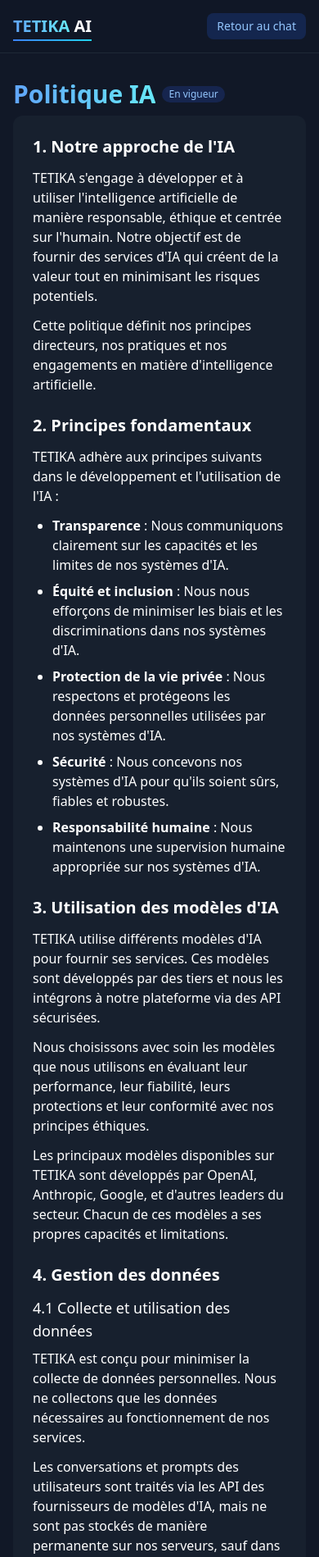
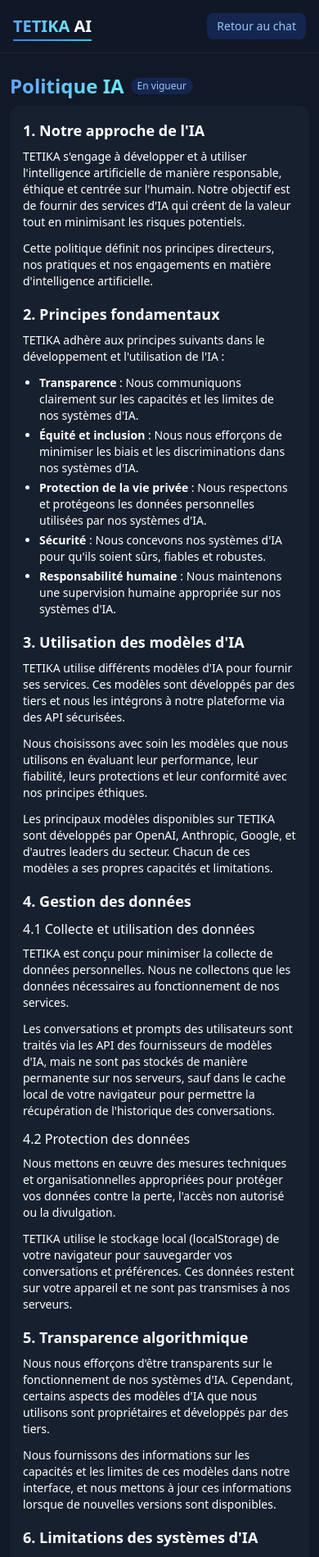
Before and after one commit to FandresenaR/tetika1, a Next.js app: page /politique-ia in a window 390 px wide. Shown: the top 1899 px of the page at 82% size. Built offline with nearby package versions, Linux system fonts and the light colour scheme.

Commit message:
CGU mobile update

```diff
--- a/app/cgu/page.tsx
+++ b/app/cgu/page.tsx
@@ -50,82 +50,82 @@
       </header>
 
       {/* Main content */}
-      <main className="max-w-4xl mx-auto p-4 py-8">
-        <h1 className="text-3xl font-bold mb-6">
+      <main className="max-w-4xl mx-auto p-3 sm:p-4 py-6 sm:py-8">
+        <h1 className="text-2xl sm:text-3xl font-bold mb-4 sm:mb-6">
           <span className="bg-clip-text text-transparent bg-gradient-to-r from-blue-400 to-cyan-300">
-            Conditions Générales d'Utilisation
+            Conditions Générales d&apos;Utilisation
           </span>
         </h1>
 
-        <div className={`space-y-6 rounded-xl p-6 ${theme === 'dark' ? 'bg-gray-800/50' : 'bg-white'}`}>
-          <section className="mb-6">
-            <h2 className="text-xl font-semibold mb-3">1. Présentation de l'application TETIKA</h2>
-            <p className="mb-3">
-              TETIKA est une interface de chat propulsée par l'intelligence artificielle qui permet aux utilisateurs d'interagir avec différents modèles de langage.
-              L'application est conçue pour offrir une expérience utilisateur fluide et intuitive tout en respectant la vie privée des utilisateurs.
+        <div className={`space-y-4 sm:space-y-6 rounded-xl p-4 sm:p-6 ${theme === 'dark' ? 'bg-gray-800/50' : 'bg-white'}`}>
+          <section className="mb-4 sm:mb-6">
+            <h2 className="text-lg sm:text-xl font-semibold mb-2 sm:mb-3">1. Présentation de l&apos;application TETIKA</h2>
+            <p className="mb-3 text-sm sm:text-base">
+              TETIKA est une interface de chat propulsée par l&apos;intelligence artificielle qui permet aux utilisateurs d&apos;interagir avec différents modèles de langage.
+              L&apos;application est conçue pour offrir une expérience utilisateur fluide et intuitive tout en respectant la vie privée des utilisateurs.
             </p>
-            <p>
-              Ces conditions générales d'utilisation s'appliquent à toute utilisation de l'application TETIKA. En utilisant notre service, vous acceptez de vous conformer à ces conditions.
+            <p className="text-sm sm:text-base">
+              Ces conditions générales d&apos;utilisation s&apos;appliquent à toute utilisation de l&apos;application TETIKA. En utilisant notre service, vous acceptez de vous conformer à ces conditions.
             </p>
           </section>
 
-          <section className="mb-6">
-            <h2 className="text-xl font-semibold mb-3">2. Accès et Utilisation</h2>
-            <p className="mb-3">
-              L'accès à TETIKA nécessite la configuration d'une clé API personnelle. L'utilisateur est responsable de la sécurité de cette clé.
+          <section className="mb-4 sm:mb-6">
+            <h2 className="text-lg sm:text-xl font-semibold mb-2 sm:mb-3">2. Accès et Utilisation</h2>
+            <p className="mb-3 text-sm sm:text-base">
+              L&apos;accès à TETIKA nécessite la configuration d&apos;une clé API personnelle. L&apos;utilisateur est responsable de la sécurité de cette clé.
             </p>
-            <p className="mb-3">
+            <p className="mb-3 text-sm sm:text-base">
               Vous vous engagez à ne pas utiliser TETIKA à des fins illégales ou interdites par les présentes conditions. Vous acceptez notamment de ne pas :
             </p>
-            <ul className="list-disc ml-6 space-y-1 mb-3">
-              <li>Utiliser l'application pour violer toute loi applicable</li>
+            <ul className="list-disc ml-5 sm:ml-6 space-y-1 mb-3 text-sm sm:text-base">
+              <li>Utiliser l&apos;application pour violer toute loi applicable</li>
               <li>Tenter de nuire au bon fonctionnement du service</li>
-              <li>Collecter des informations sur d'autres utilisateurs sans leur consentement</li>
-              <li>Utiliser l'application pour générer du contenu illégal, offensant, diffamatoire ou préjudiciable</li>
+              <li>Collecter des informations sur d&apos;autres utilisateurs sans leur consentement</li>
+              <li>Utiliser l&apos;application pour générer du contenu illégal, offensant, diffamatoire ou préjudiciable</li>
             </ul>
           </section>
 
-          <section className="mb-6">
-            <h2 className="text-xl font-semibold mb-3">3. Droits de Propriété Intellectuelle</h2>
-            <p className="mb-3">
-              L'application TETIKA, y compris son interface, son design, ses logos et son code source, est protégée par les droits de propriété intellectuelle.
-              L'utilisation de l'application ne vous confère aucun droit de propriété intellectuelle sur le service ou son contenu.
+          <section className="mb-4 sm:mb-6">
+            <h2 className="text-lg sm:text-xl font-semibold mb-2 sm:mb-3">3. Droits de Propriété Intellectuelle</h2>
+            <p className="mb-3 text-sm sm:text-base">
+              L&apos;application TETIKA, y compris son interface, son design, ses logos et son code source, est protégée par les droits de propriété intellectuelle.
+              L&apos;utilisation de l&apos;application ne vous confère aucun droit de propriété intellectuelle sur le service ou son contenu.
             </p>
-            <p>
-              Le contenu généré par les utilisateurs via l'application reste leur propriété, sous réserve des droits accordés aux modèles d'IA utilisés pour générer ce contenu.
+            <p className="text-sm sm:text-base">
+              Le contenu généré par les utilisateurs via l&apos;application reste leur propriété, sous réserve des droits accordés aux modèles d&apos;IA utilisés pour générer ce contenu.
             </p>
           </section>
 
-          <section className="mb-6">
-            <h2 className="text-xl font-semibold mb-3">4. Responsabilité</h2>
-            <p className="mb-3">
-              TETIKA est proposé "tel quel" sans garantie d'aucune sorte. Nous ne garantissons pas que l'application répondra à vos besoins spécifiques ou que son fonctionnement sera ininterrompu, sécurisé ou exempt d'erreurs.
+          <section className="mb-4 sm:mb-6">
+            <h2 className="text-lg sm:text-xl font-semibold mb-2 sm:mb-3">4. Responsabilité</h2>
+            <p className="mb-3 text-sm sm:text-base">
+              TETIKA est proposé &quot;tel quel&quot; sans garantie d&apos;aucune sorte. Nous ne garantissons pas que l&apos;application répondra à vos besoins spécifiques ou que son fonctionnement sera ininterrompu, sécurisé ou exempt d&apos;erreurs.
             </p>
-            <p className="mb-3">
-              L'utilisateur est seul responsable du contenu qu'il génère via l'application ainsi que de l'utilisation qu'il en fait.
+            <p className="mb-3 text-sm sm:text-base">
+              L&apos;utilisateur est seul responsable du contenu qu&apos;il génère via l&apos;application ainsi que de l&apos;utilisation qu&apos;il en fait.
             </p>
-            <p>
+            <p className="text-sm sm:text-base">
               Nous ne serons pas responsables des dommages directs, indirects, spéciaux, consécutifs ou punitifs résultant de votre utilisation ou de votre incapacité à utiliser TETIKA.
             </p>
           </section>
 
-          <section className="mb-6">
-            <h2 className="text-xl font-semibold mb-3">5. Modifications des Conditions</h2>
-            <p>
+          <section className="mb-4 sm:mb-6">
+            <h2 className="text-lg sm:text-xl font-semibold mb-2 sm:mb-3">5. Modifications des Conditions</h2>
+            <p className="text-sm sm:text-base">
               Nous nous réservons le droit de modifier ces conditions générales à tout moment. Les modifications entreront en vigueur dès leur publication.
-              Votre utilisation continue de l'application après la publication des modifications constitue votre acceptation de ces modifications.
+              Votre utilisation continue de l&apos;application après la publication des modifications constitue votre acceptation de ces modifications.
             </p>
           </section>
 
-          <section className="mb-6">
-            <h2 className="text-xl font-semibold mb-3">6. Loi Applicable</h2>
-            <p>
+          <section className="mb-4 sm:mb-6">
+            <h2 className="text-lg sm:text-xl font-semibold mb-2 sm:mb-3">6. Loi Applicable</h2>
+            <p className="text-sm sm:text-base">
               Les présentes conditions sont régies et interprétées conformément aux lois en vigueur, sans égard aux principes de conflits de lois.
             </p>
           </section>
         </div>
 
-        <p className="mt-8 text-center text-sm opacity-70">
+        <p className="mt-6 sm:mt-8 text-center text-xs sm:text-sm opacity-70">
           Dernière mise à jour : 8 mai 2025
         </p>
       </main>
--- a/app/politique-ia/page.tsx
+++ b/app/politique-ia/page.tsx
@@ -50,9 +50,9 @@
       </header>
 
       {/* Main content */}
-      <main className="max-w-4xl mx-auto p-4 py-8">
-        <div className="flex items-center gap-2 mb-2">
-          <h1 className="text-3xl font-bold">
+      <main className="max-w-4xl mx-auto p-3 sm:p-4 py-6 sm:py-8">
+        <div className="flex flex-wrap items-center gap-2 mb-2">
+          <h1 className="text-2xl sm:text-3xl font-bold">
             <span className="bg-clip-text text-transparent bg-gradient-to-r from-blue-400 to-cyan-300">
               Politique IA
             </span>
@@ -64,115 +64,115 @@
           </span>
         </div>
 
-        <div className={`space-y-6 rounded-xl p-6 ${theme === 'dark' ? 'bg-gray-800/50' : 'bg-white'}`}>
-          <section className="mb-6">
-            <h2 className="text-xl font-semibold mb-3">1. Notre approche de l'IA</h2>
-            <p className="mb-3">
-              TETIKA s'engage à développer et à utiliser l'intelligence artificielle de manière responsable, éthique et centrée sur l'humain.
-              Notre objectif est de fournir des services d'IA qui créent de la valeur tout en minimisant les risques potentiels.
+        <div className={`space-y-4 sm:space-y-6 rounded-xl p-4 sm:p-6 ${theme === 'dark' ? 'bg-gray-800/50' : 'bg-white'}`}>
+          <section className="mb-4 sm:mb-6">
+            <h2 className="text-lg sm:text-xl font-semibold mb-2 sm:mb-3">1. Notre approche de l&apos;IA</h2>
+            <p className="mb-3 text-sm sm:text-base">
+              TETIKA s&apos;engage à développer et à utiliser l&apos;intelligence artificielle de manière responsable, éthique et centrée sur l&apos;humain.
+              Notre objectif est de fournir des services d&apos;IA qui créent de la valeur tout en minimisant les risques potentiels.
             </p>
-            <p>
-              Cette politique définit nos principes directeurs, nos pratiques et nos engagements en matière d'intelligence artificielle.
+            <p className="text-sm sm:text-base">
+              Cette politique définit nos principes directeurs, nos pratiques et nos engagements en matière d&apos;intelligence artificielle.
             </p>
           </section>
 
-          <section className="mb-6">
-            <h2 className="text-xl font-semibold mb-3">2. Principes fondamentaux</h2>
-            <p className="mb-3">TETIKA adhère aux principes suivants dans le développement et l'utilisation de l'IA :</p>
-            <ul className="list-disc ml-6 space-y-2">
+          <section className="mb-4 sm:mb-6">
+            <h2 className="text-lg sm:text-xl font-semibold mb-2 sm:mb-3">2. Principes fondamentaux</h2>
+            <p className="mb-3 text-sm sm:text-base">TETIKA adhère aux principes suivants dans le développement et l&apos;utilisation de l&apos;IA :</p>
+            <ul className="list-disc ml-5 sm:ml-6 space-y-1 sm:space-y-2 text-sm sm:text-base">
               <li>
-                <strong>Transparence</strong> : Nous communiquons clairement sur les capacités et les limites de nos systèmes d'IA.
+                <strong>Transparence</strong> : Nous communiquons clairement sur les capacités et les limites de nos systèmes d&apos;IA.
               </li>
               <li>
-                <strong>Équité et inclusion</strong> : Nous nous efforçons de minimiser les biais et les discriminations dans nos systèmes d'IA.
+                <strong>Équité et inclusion</strong> : Nous nous efforçons de minimiser les biais et les discriminations dans nos systèmes d&apos;IA.
               </li>
               <li>
-                <strong>Protection de la vie privée</strong> : Nous respectons et protégeons les données personnelles utilisées par nos systèmes d'IA.
+                <strong>Protection de la vie privée</strong> : Nous respectons et protégeons les données personnelles utilisées par nos systèmes d&apos;IA.
               </li>
               <li>
-                <strong>Sécurité</strong> : Nous concevons nos systèmes d'IA pour qu'ils soient sûrs, fiables et robustes.
+                <strong>Sécurité</strong> : Nous concevons nos systèmes d&apos;IA pour qu&apos;ils soient sûrs, fiables et robustes.
               </li>
               <li>
-                <strong>Responsabilité humaine</strong> : Nous maintenons une supervision humaine appropriée sur nos systèmes d'IA.
+                <strong>Responsabilité humaine</strong> : Nous maintenons une supervision humaine appropriée sur nos systèmes d&apos;IA.
               </li>
             </ul>
           </section>
 
-          <section className="mb-6">
-            <h2 className="text-xl font-semibold mb-3">3. Utilisation des modèles d'IA</h2>
-            <p className="mb-3">
-              TETIKA utilise différents modèles d'IA pour fournir ses services. Ces modèles sont développés par des tiers et nous les intégrons à notre plateforme via des API sécurisées.
+          <section className="mb-4 sm:mb-6">
+            <h2 className="text-lg sm:text-xl font-semibold mb-2 sm:mb-3">3. Utilisation des modèles d&apos;IA</h2>
+            <p className="mb-3 text-sm sm:text-base">
+              TETIKA utilise différents modèles d&apos;IA pour fournir ses services. Ces modèles sont développés par des tiers et nous les intégrons à notre plateforme via des API sécurisées.
             </p>
-            <p className="mb-3">
+            <p className="mb-3 text-sm sm:text-base">
               Nous choisissons avec soin les modèles que nous utilisons en évaluant leur performance, leur fiabilité, leurs protections et leur conformité avec nos principes éthiques.
             </p>
-            <p>
-              Les principaux modèles disponibles sur TETIKA sont développés par OpenAI, Anthropic, Google, et d'autres leaders du secteur. Chacun de ces modèles a ses propres capacités et limitations.
+            <p className="text-sm sm:text-base">
+              Les principaux modèles disponibles sur TETIKA sont développés par OpenAI, Anthropic, Google, et d&apos;autres leaders du secteur. Chacun de ces modèles a ses propres capacités et limitations.
             </p>
           </section>
 
-          <section className="mb-6">
-            <h2 className="text-xl font-semibold mb-3">4. Gestion des données</h2>
-            <h3 className="text-lg font-medium mb-2">4.1 Collecte et utilisation des données</h3>
-            <p className="mb-3">
+          <section className="mb-4 sm:mb-6">
+            <h2 className="text-lg sm:text-xl font-semibold mb-2 sm:mb-3">4. Gestion des données</h2>
+            <h3 className="text-base sm:text-lg font-medium mb-2">4.1 Collecte et utilisation des données</h3>
+            <p className="mb-3 text-sm sm:text-base">
               TETIKA est conçu pour minimiser la collecte de données personnelles. Nous ne collectons que les données nécessaires au fonctionnement de nos services.
             </p>
-            <p className="mb-3">
-              Les conversations et prompts des utilisateurs sont traités via les API des fournisseurs de modèles d'IA, mais ne sont pas stockés de manière permanente sur nos serveurs, sauf dans le cache local de votre navigateur pour permettre la récupération de l'historique des conversations.
+            <p className="mb-3 text-sm sm:text-base">
+              Les conversations et prompts des utilisateurs sont traités via les API des fournisseurs de modèles d&apos;IA, mais ne sont pas stockés de manière permanente sur nos serveurs, sauf dans le cache local de votre navigateur pour permettre la récupération de l&apos;historique des conversations.
             </p>
 
-            <h3 className="text-lg font-medium mb-2 mt-4">4.2 Protection des données</h3>
-            <p className="mb-3">
-              Nous mettons en œuvre des mesures techniques et organisationnelles appropriées pour protéger vos données contre la perte, l'accès non autorisé ou la divulgation.
+            <h3 className="text-base sm:text-lg font-medium mb-2 mt-3 sm:mt-4">4.2 Protection des données</h3>
+            <p className="mb-3 text-sm sm:text-base">
+              Nous mettons en œuvre des mesures techniques et organisationnelles appropriées pour protéger vos données contre la perte, l&apos;accès non autorisé ou la divulgation.
             </p>
-            <p>
+            <p className="text-sm sm:text-base">
               TETIKA utilise le stockage local (localStorage) de votre navigateur pour sauvegarder vos conversations et préférences. Ces données restent sur votre appareil et ne sont pas transmises à nos serveurs.
             </p>
           </section>
 
-          <section className="mb-6">
-            <h2 className="text-xl font-semibold mb-3">5. Transparence algorithmique</h2>
-            <p className="mb-3">
-              Nous nous efforçons d'être transparents sur le fonctionnement de nos systèmes d'IA. Cependant, certains aspects des modèles d'IA que nous utilisons sont propriétaires et développés par des tiers.
+          <section className="mb-4 sm:mb-6">
+            <h2 className="text-lg sm:text-xl font-semibold mb-2 sm:mb-3">5. Transparence algorithmique</h2>
+            <p className="mb-3 text-sm sm:text-base">
+              Nous nous efforçons d&apos;être transparents sur le fonctionnement de nos systèmes d&apos;IA. Cependant, certains aspects des modèles d&apos;IA que nous utilisons sont propriétaires et développés par des tiers.
             </p>
-            <p>
+            <p className="text-sm sm:text-base">
               Nous fournissons des informations sur les capacités et les limites de ces modèles dans notre interface, et nous mettons à jour ces informations lorsque de nouvelles versions sont disponibles.
             </p>
           </section>
 
-          <section className="mb-6">
-            <h2 className="text-xl font-semibold mb-3">6. Limitations des systèmes d'IA</h2>
-            <p className="mb-3">
-              Les systèmes d'IA utilisés par TETIKA ont certaines limitations dont les utilisateurs doivent être conscients :
+          <section className="mb-4 sm:mb-6">
+            <h2 className="text-lg sm:text-xl font-semibold mb-2 sm:mb-3">6. Limitations des systèmes d&apos;IA</h2>
+            <p className="mb-3 text-sm sm:text-base">
+              Les systèmes d&apos;IA utilisés par TETIKA ont certaines limitations dont les utilisateurs doivent être conscients :
             </p>
-            <ul className="list-disc ml-6 space-y-2">
+            <ul className="list-disc ml-5 sm:ml-6 space-y-1 sm:space-y-2 text-sm sm:text-base">
               <li>Ils peuvent parfois générer des informations inexactes ou trompeuses.</li>
-              <li>Ils peuvent produire des résultats biaisés reflétant les biais présents dans leurs données d'entraînement.</li>
+              <li>Ils peuvent produire des résultats biaisés reflétant les biais présents dans leurs données d&apos;entraînement.</li>
               <li>Ils ont une connaissance limitée du monde après leur date de formation.</li>
               <li>Ils ne possèdent pas de conscience ou de compréhension réelle.</li>
               <li>Ils ne peuvent pas accéder à Internet ou à des systèmes externes sans fonctionnalités spécifiquement conçues à cet effet.</li>
             </ul>
           </section>
 
-          <section className="mb-6">
-            <h2 className="text-xl font-semibold mb-3">7. Amélioration continue et gouvernance</h2>
-            <p className="mb-3">
-              Nous nous engageons à améliorer continuellement nos pratiques en matière d'IA. Nous surveillons les progrès technologiques, les meilleures pratiques de l'industrie et les développements réglementaires.
+          <section className="mb-4 sm:mb-6">
+            <h2 className="text-lg sm:text-xl font-semibold mb-2 sm:mb-3">7. Amélioration continue et gouvernance</h2>
+            <p className="mb-3 text-sm sm:text-base">
+              Nous nous engageons à améliorer continuellement nos pratiques en matière d&apos;IA. Nous surveillons les progrès technologiques, les meilleures pratiques de l&apos;industrie et les développements réglementaires.
             </p>
-            <p>
-              TETIKA dispose d'un cadre de gouvernance pour superviser le développement et l'utilisation de l'IA, évaluer les risques et garantir la conformité avec cette politique.
+            <p className="text-sm sm:text-base">
+              TETIKA dispose d&apos;un cadre de gouvernance pour superviser le développement et l&apos;utilisation de l&apos;IA, évaluer les risques et garantir la conformité avec cette politique.
             </p>
           </section>
 
-          <section className="mb-6">
-            <h2 className="text-xl font-semibold mb-3">8. Responsabilité et contact</h2>
-            <p>
-              Si vous avez des questions ou des préoccupations concernant notre politique d'IA ou l'utilisation de l'IA dans nos services, veuillez nous contacter via notre page GitHub ou LinkedIn.
+          <section className="mb-4 sm:mb-6">
+            <h2 className="text-lg sm:text-xl font-semibold mb-2 sm:mb-3">8. Responsabilité et contact</h2>
+            <p className="text-sm sm:text-base">
+              Si vous avez des questions ou des préoccupations concernant notre politique d&apos;IA ou l&apos;utilisation de l&apos;IA dans nos services, veuillez nous contacter via notre page GitHub ou LinkedIn.
             </p>
           </section>
         </div>
 
-        <p className="mt-8 text-center text-sm opacity-70">
+        <p className="mt-6 sm:mt-8 text-center text-xs sm:text-sm opacity-70">
           Dernière mise à jour : 8 mai 2025
         </p>
       </main>
--- a/components/chat/ChatInterface.tsx
+++ b/components/chat/ChatInterface.tsx
@@ -523,7 +523,7 @@
                 onClick={handleMobileMenuButtonClick}
                 className={`flex items-center justify-center p-1 rounded-md hover:bg-gray-800/20 transition-all duration-300
                   ${theme === 'dark' ? 'text-gray-400 hover:text-white' : 'text-gray-600 hover:text-gray-800'}`}
-                title={showSidebar ? "Masquer l'historique" : "Afficher l'historique"}
+                title={showSidebar ? "Masquer l&apos;historique" : "Afficher l&apos;historique"}
               >
                 <svg xmlns="http://www.w3.org/2000/svg" className="h-5 w-5" fill="none" viewBox="0 0 24 24" stroke="currentColor">
                   <path
```
